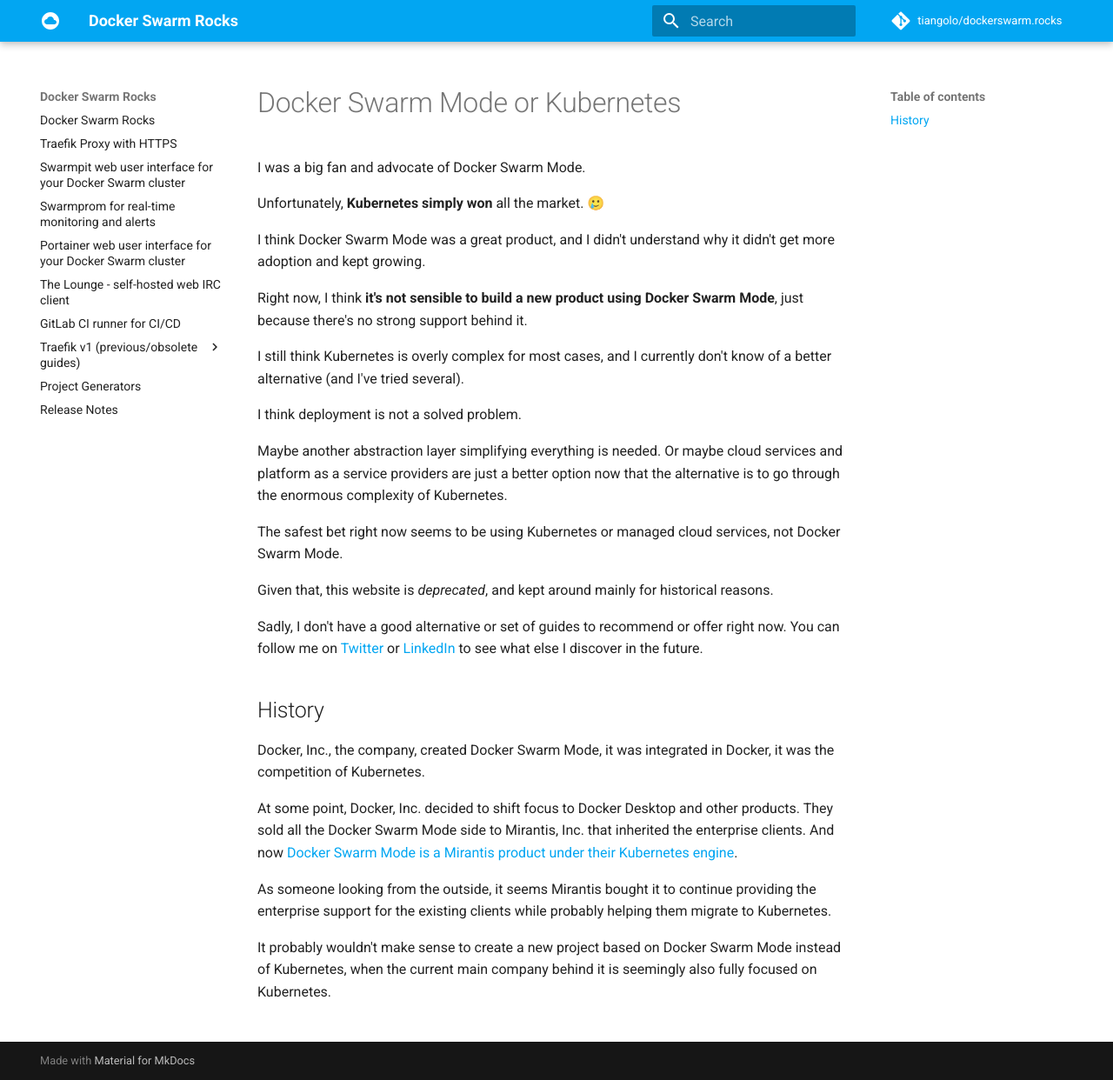
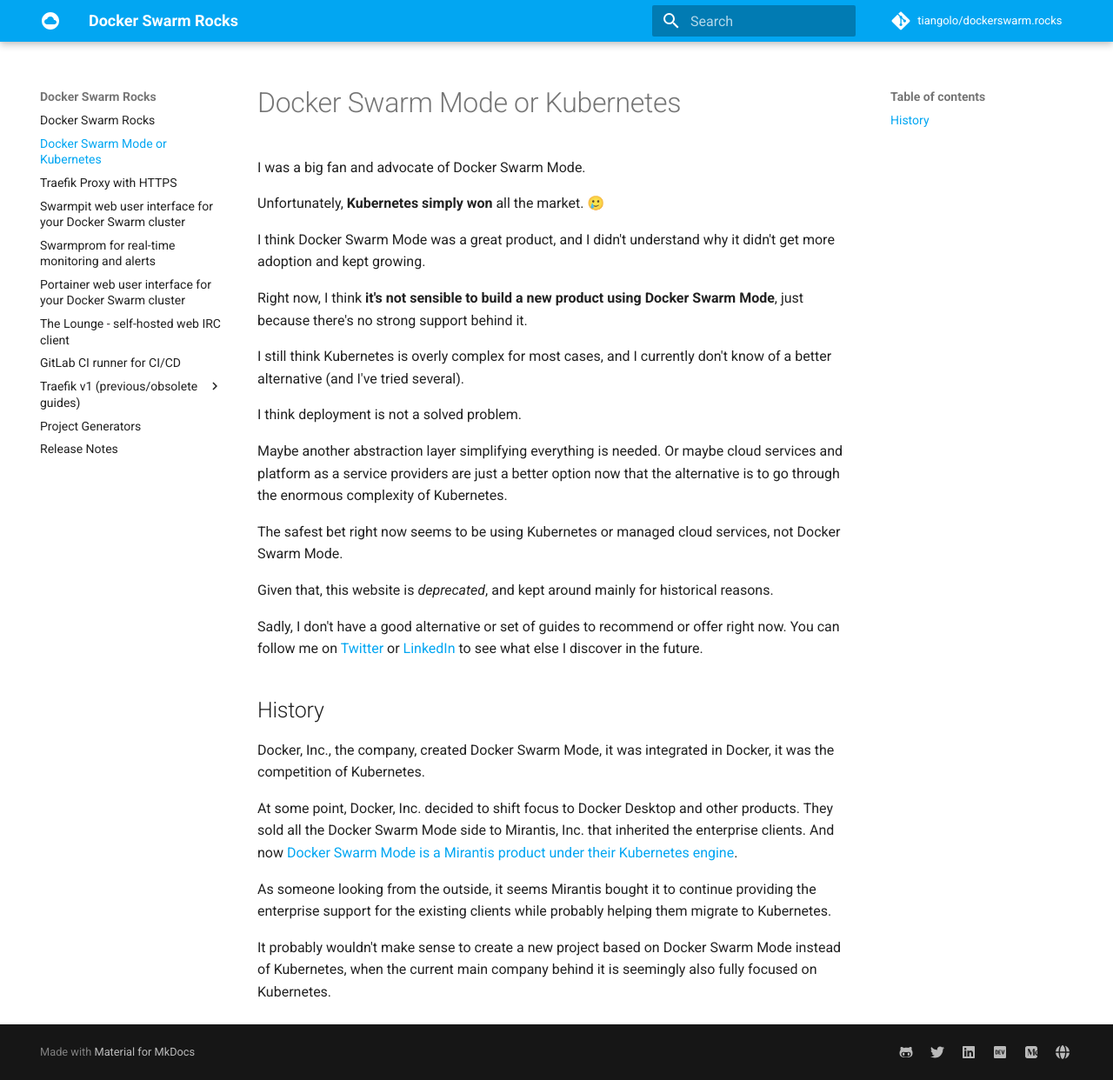
Before and after one commit to tiangolo/dockerswarm.rocks, an MkDocs documentation site: the page built from docs/swarm-or-kubernetes.md, in a window 1280 px wide and 1242 px high. Shown: the whole window at 87% size. Built offline with MkDocs 1.6.1 and Material for MkDocs 9.7.7, drawn with Linux system fonts in a browser that asks for light colours; comment, search, counter and statistics services are not loaded.

```diff
--- a/mkdocs.yml
+++ b/mkdocs.yml
@@ -12,12 +12,10 @@ theme:
 repo_name: tiangolo/dockerswarm.rocks
 repo_url: https://github.com/tiangolo/dockerswarm.rocks
 edit_uri: ""
-google_analytics:
-    - 'UA-133194648-1'
-    - 'auto'
 
 nav:
     - Docker Swarm Rocks: index.md
+    - swarm-or-kubernetes.md
     - traefik.md
     - swarmpit.md
     - swarmprom.md
@@ -40,3 +38,21 @@ markdown_extensions:
   - admonition
   - codehilite
   - extra
+
+extra:
+  analytics:
+    provider: google
+    property: G-DXZ6N63Y4N
+  social:
+  - icon: fontawesome/brands/github-alt
+    link: https://github.com/tiangolo/dockerswarm.rocks
+  - icon: fontawesome/brands/twitter
+    link: https://twitter.com/tiangolo
+  - icon: fontawesome/brands/linkedin
+    link: https://www.linkedin.com/in/tiangolo
+  - icon: fontawesome/brands/dev
+    link: https://dev.to/tiangolo
+  - icon: fontawesome/brands/medium
+    link: https://medium.com/@tiangolo
+  - icon: fontawesome/solid/globe
+    link: https://tiangolo.com
```
